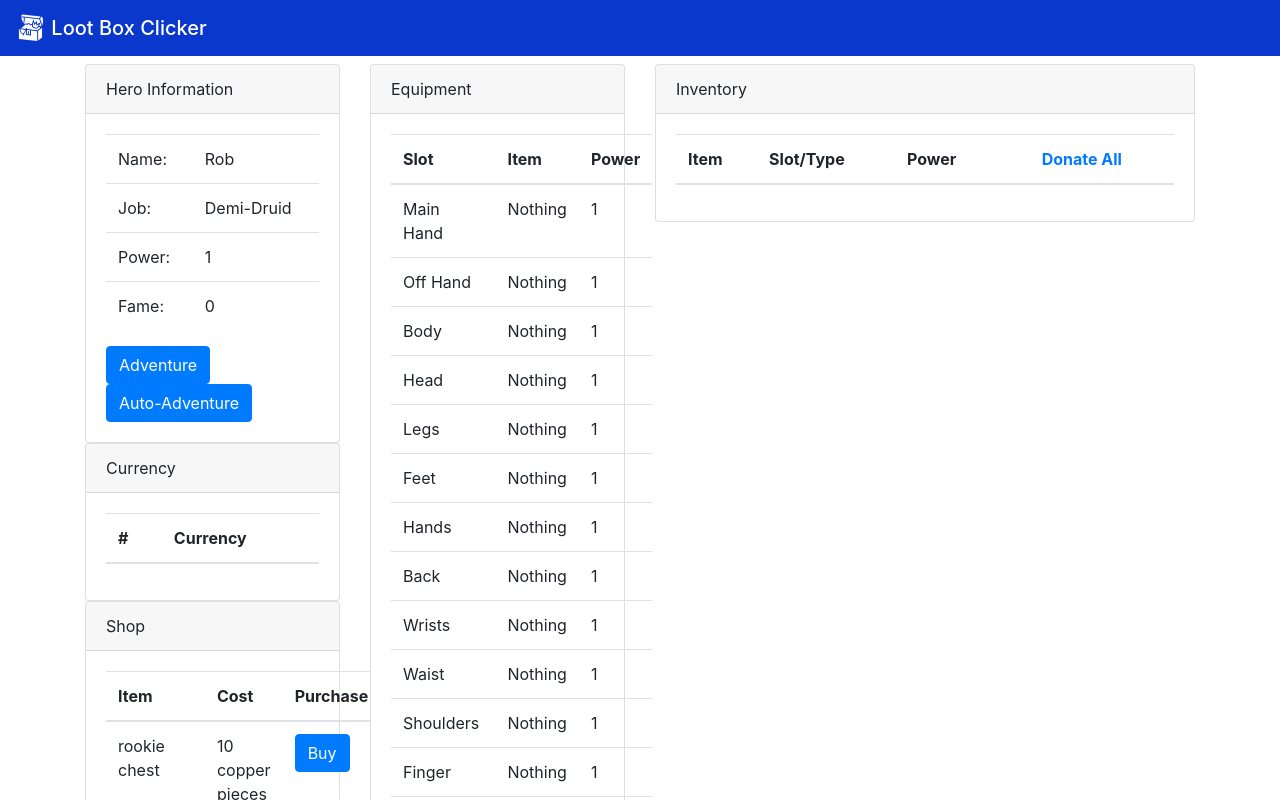
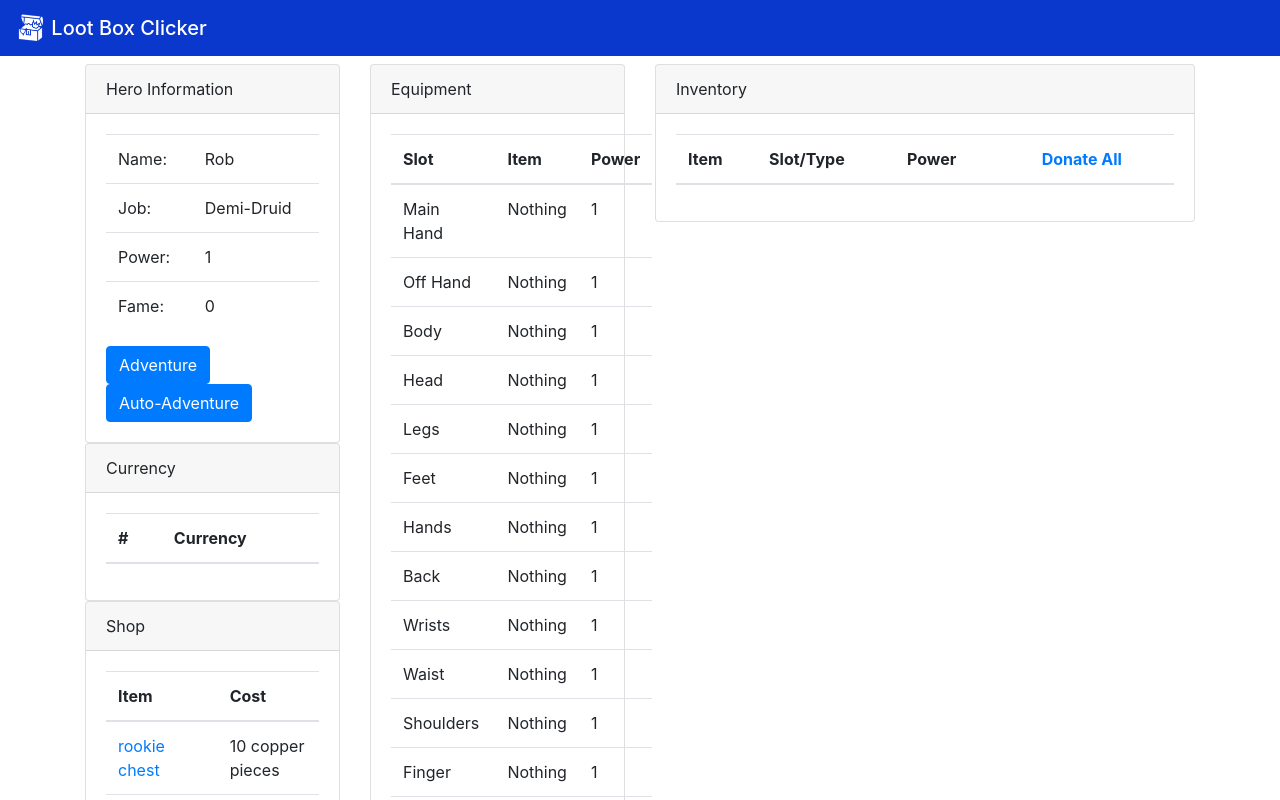
Before and after one commit to sitnaltax/loot-box-clicker, an Angular app: page / in a window 1280 px wide. Shown: the top 800 px of the page. Built offline with nearby package versions, Linux system fonts and the light colour scheme.

Commit message:
Replaced chest purchase button with clickable link

```diff
--- a/src/app/shop/shop.component.html
+++ b/src/app/shop/shop.component.html
@@ -12,21 +12,16 @@
                     <th>
                         Cost
                     </th>
-                    <th>
-                        Purchase
-                    </th>
+
                 </tr>
             </thead>
             <tbody>
                 <tr *ngFor='let item of getShopItems()'>
                     <td>
-                        {{item.chestName}}
+                        <a (click)='purchase(item)'><span class="text-primary" style="cursor: pointer; ">{{item.chestName}}</span></a>
                     </td>
                     <td>
                         {{item.cost.quantity}} {{getCurrencyName(item.cost)}}
-                    </td>
-                    <td>
-                        <button *ngIf='needLootBox()' type="button" class="btn btn-primary" (click)='purchase(item)'>Buy</button>
                     </td>
                 </tr>
             </tbody>
--- a/src/app/shop/shop.component.ts
+++ b/src/app/shop/shop.component.ts
@@ -29,6 +29,9 @@ export class ShopComponent implements OnInit {
     }
 
     purchase(item: IShopItem){
+        if (!this.needLootBox()) {
+            return;
+        }
         if (this._cashService.purchase(item)){
             this._lootBoxService.setLootBox(item);
         }
```
